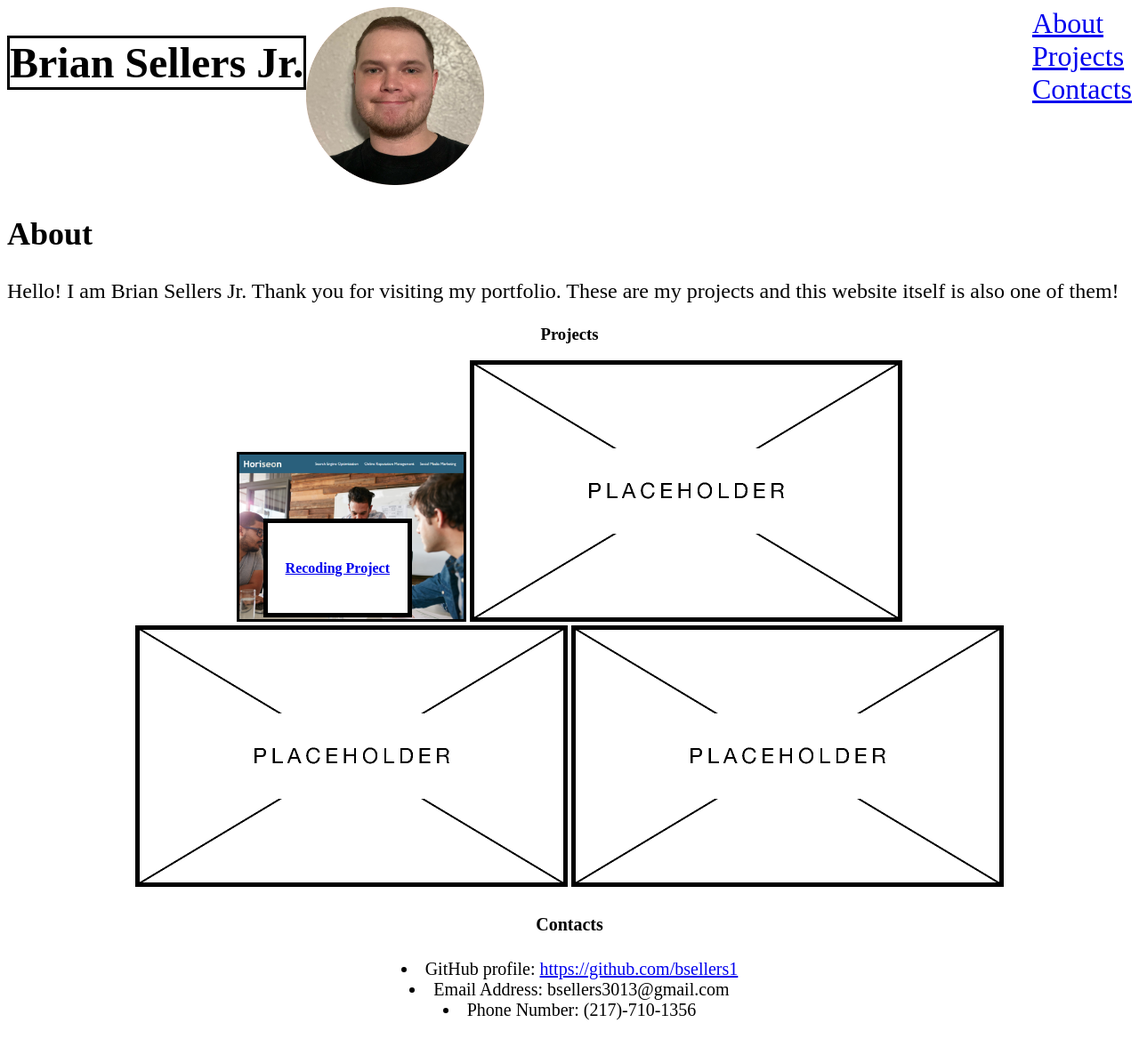
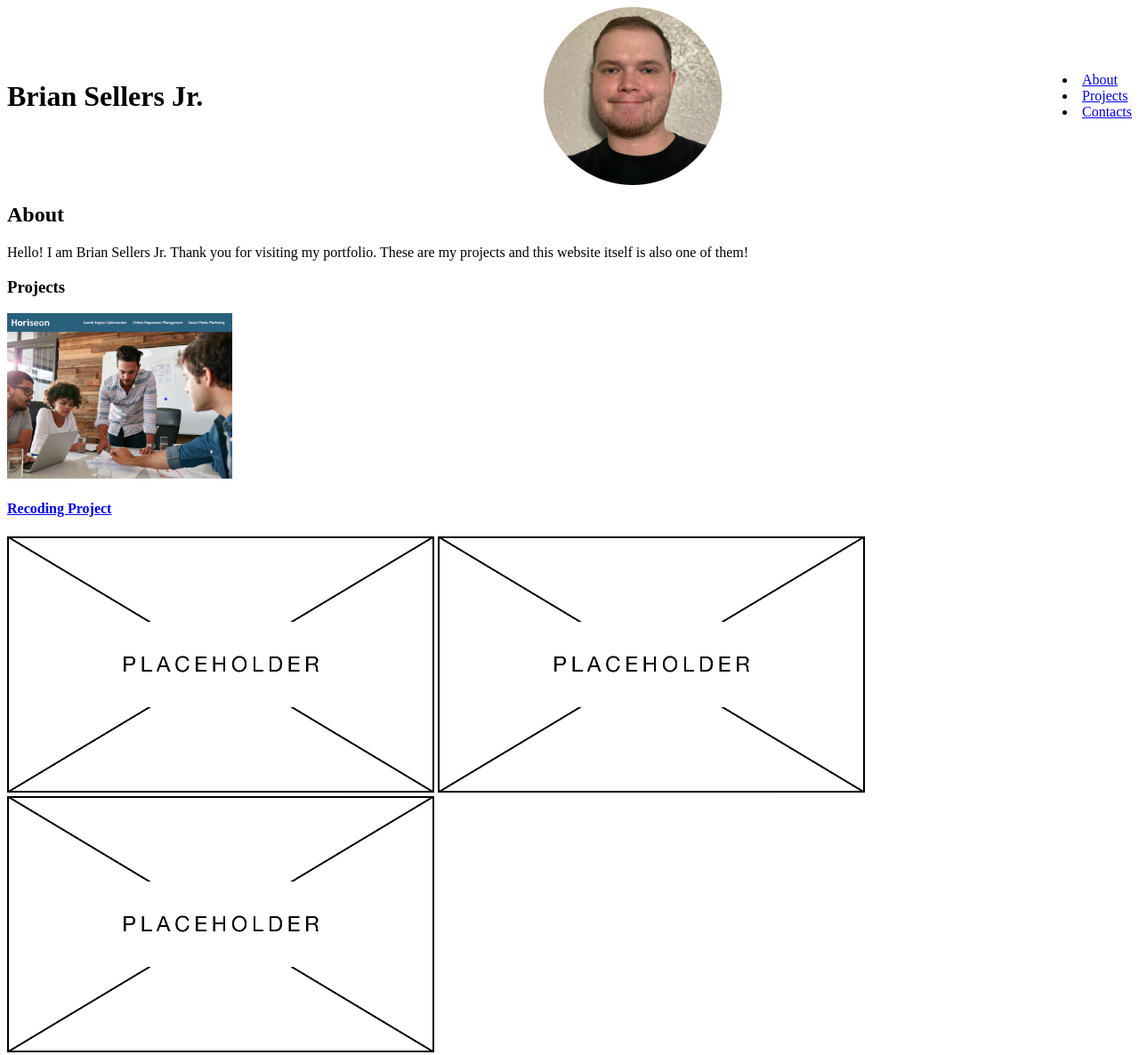
Before and after one commit to bsellers1/briansellersjr-portfolio, a plain HTML site: page index.html in a window 1280 px wide. Shown: the top 1186 px of the page at 89% size. Drawn offline with Linux system fonts and the light colour scheme.

Commit message:
deleted classes in html and restarting the css page

```diff
--- a/assets/style.css
+++ b/assets/style.css
@@ -1,66 +1,17 @@
-.name {
-    font-family: 'Times New Roman', Times, serif;
-    font-size: 300%;
-    color: black;
-    border-width: 3px;
-    border-style: solid;
-    float: left;
-
+.header {
+    display: flex;
+   align-items: center;
+   flex-wrap: wrap;
+   justify-content: space-between;
+   min-height: 155px;
 }
 
-.navbar {
-
-    display: flex;
-    align-items: center;
-    justify-content: space-between;
-    list-style: none;
-    font-size: 200%;
-    float: right;
+header nav {
+    padding: 15px;
+    margin-right: 5%;
 }
 
-.h2 {
-    float: none;
+.img {
+    height: 200px;
+    width: 200px;
 }
-
-.about {
-    color: black;
-    font-size: 150%;
-    display: center;
-}
-
-.contacts {
-    font-family: 'Times New Roman', Times, serif;
-    font-size: 20px;
-    text-align: center;
-    color: black;
-}
-
-.selfpic {
-
-    height: 200px;
-
-}
-
-.ph1 {
-    max-width: 100%;
-    height: auto;
-    border-width: 3px;
-    border-style: solid;
-    border-color: black;
-}
-
-.container {
-    position: relative;
-  }
-
-.text-block {
-    position: absolute;
-    top: 24%;
-    right: 64%;
-    color: black;
-    padding: 20px;
-    border-width: 5px;
-    border-style: solid;
-    border-color: black;
-    background-color: white;
-  }
--- a/index.html
+++ b/index.html
@@ -12,11 +12,11 @@
 
 <body>
     <!-- top of page -->
-    <header>
-        <h1 class="name">Brian Sellers Jr.</h1>
-        <img class="selfpic" src="./assets/images/Picture of me.jpeg">
+    <header class="header">
+        <h1>Brian Sellers Jr.</h1>
+        <img class="img" src="./assets/images/Picture of me.jpeg">
         <!-- nav bar and links to 3 topics -->
-        <nav class="navbar">
+        <nav">
             <u1>
                 <li><a href="#about">About</a></li>
                 <li><a href="#projects">Projects</a></li>
@@ -24,7 +24,7 @@
             </u1>
             </nav>
     </header>
-    <section class="about">
+    <section>
         <!-- About me section -->
         <h2>About</h2>
         <p>
@@ -32,29 +32,22 @@
             itself is also one of them!
         </p>
     </section>
-    <section style="text-align: center; margin: auto;">
+    <section>
         <h3>Projects</h3>
-        <div class="row">
         <aside>
             <!-- placeholder images below -->
-                <div class="container">
-                    <img class="ph1" alt="Website" src="./assets/images/Screenshot of website.png" style="width: 20%;">
-                    <div class="text-block">
+            <img alt="Website" src="./assets/images/Screenshot of website.png" style="width: 20%;">
             <h4><a href="https://bsellers1.github.io/first-homework/">Recoding Project</a></h4>
-                    </div>
-                    <img class="ph1" alt="Placeholder picture" src="./assets/images/placeholder.png">
-                    <section class="row">
-                        <aside class="column">
-                            <img class="ph1" alt="Placeholder picture" src="./assets/images/placeholder.png">
-                            <img class="ph1" alt="Placeholder picture" src="./assets/images/placeholder.png">
+            <img alt="Placeholder picture" src="./assets/images/placeholder.png">
+            <img alt="Placeholder picture" src="./assets/images/placeholder.png">
+            <img alt="Placeholder picture" src="./assets/images/placeholder.png">
         </aside>
     </section>
-                    <section class="contacts">
+    <section>
         <h4>Contacts</h4>
         <p>
             <u1>
-                                <li>GitHub profile: <a
-                                        href="https://github.com/bsellers1">https://github.com/bsellers1</a></li>
+                <li>GitHub profile: <a href="https://github.com/bsellers1">https://github.com/bsellers1</a></li>
                 <li>Email Address: bsellers3013@gmail.com</li>
                 <li>Phone Number: (217)-710-1356</li>
             </u1>
```
Lines whose indentation alone changed are shown as unchanged.
